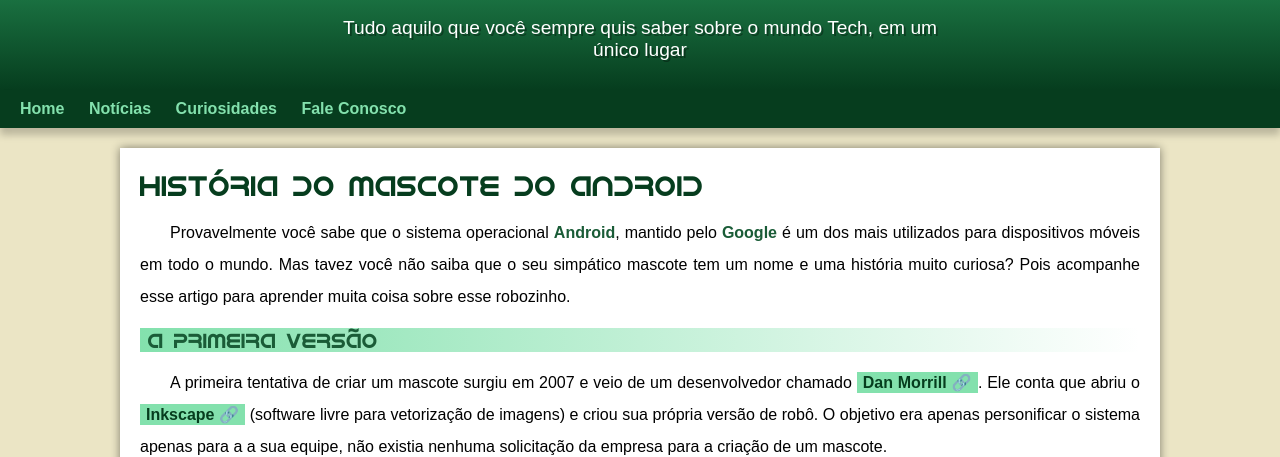
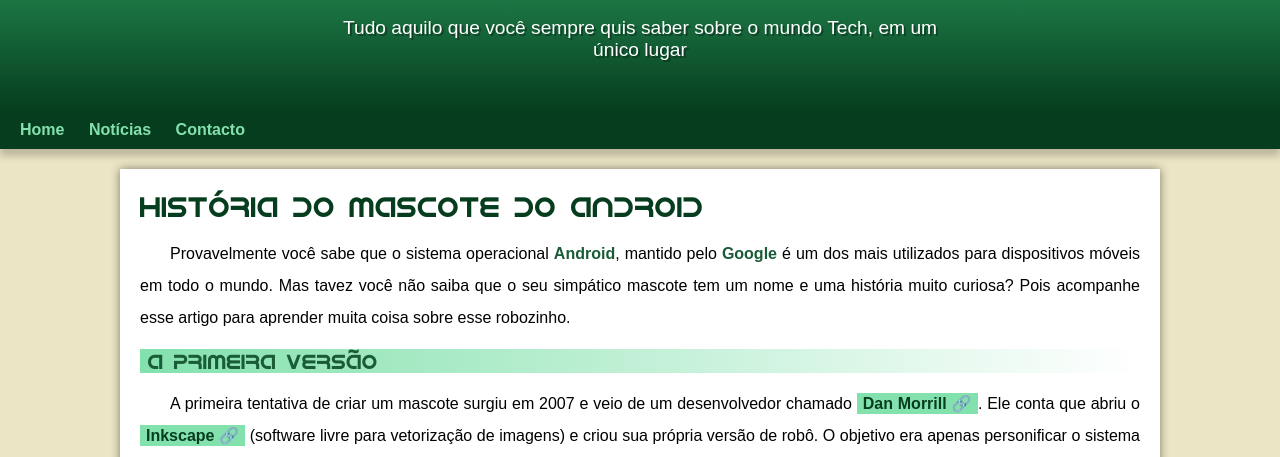
Before and after one commit to Willton-Da-Costa-Xavier/projecto-android, a plain HTML site: page index.html in a window 1280 px wide. Shown: the part 100-557 px from the top of the page. Drawn offline with Linux system fonts and the light colour scheme.

Commit message:
Problema de Padding corrigido

```diff
--- a/estilo/style.css
+++ b/estilo/style.css
@@ -62,6 +62,7 @@
    color: white;
    max-width: 600px;
    margin: auto;
+   padding-bottom: 50px;
    padding-right: 10px;
    padding-left: 10px;
    text-shadow: 2px 2px 0px rgba(0, 0, 0, 0.339)
--- a/index.html
+++ b/index.html
@@ -17,8 +17,7 @@
     <nav>
         <a href="#">Home</a>
         <a href="#">Notícias</a>
-        <a href="#">Curiosidades</a>
-        <a href="#">Fale Conosco</a>
+        <a href="#">Contacto</a>
     </nav>
 
     <main>
```
